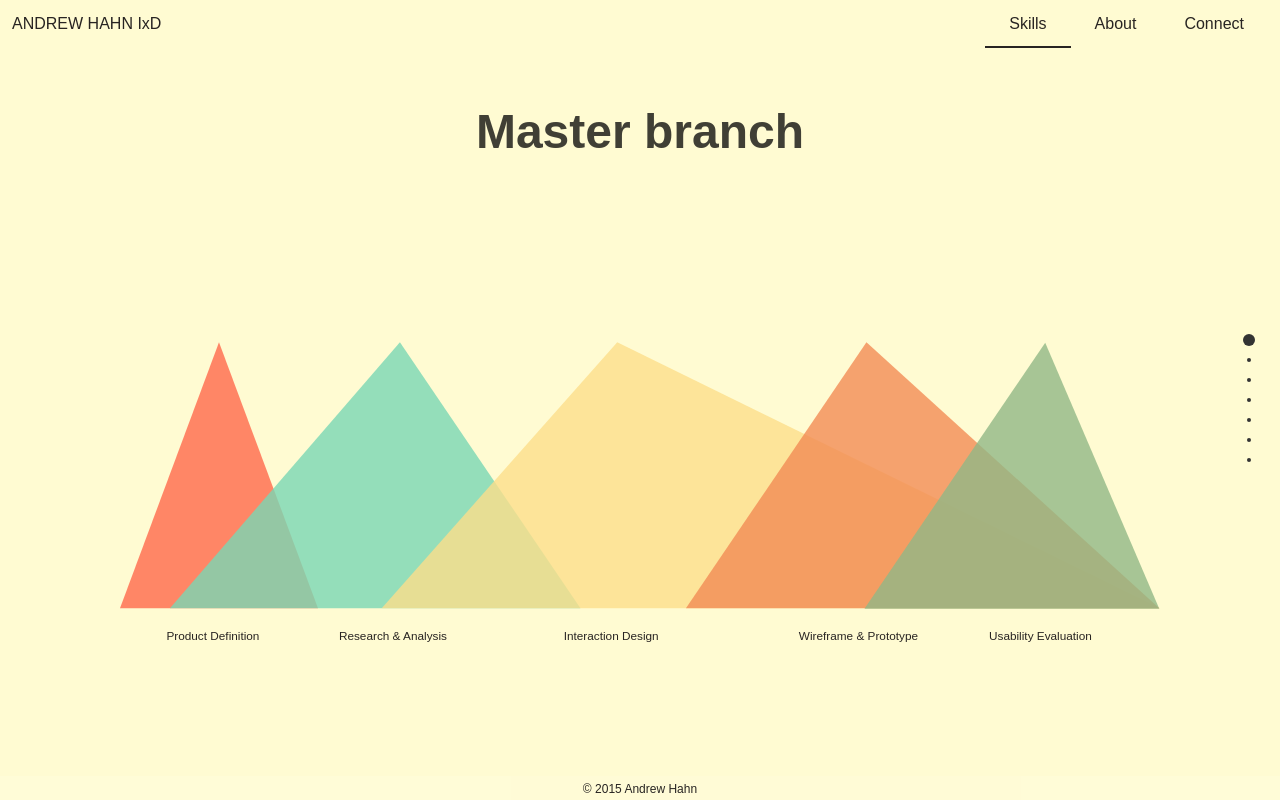
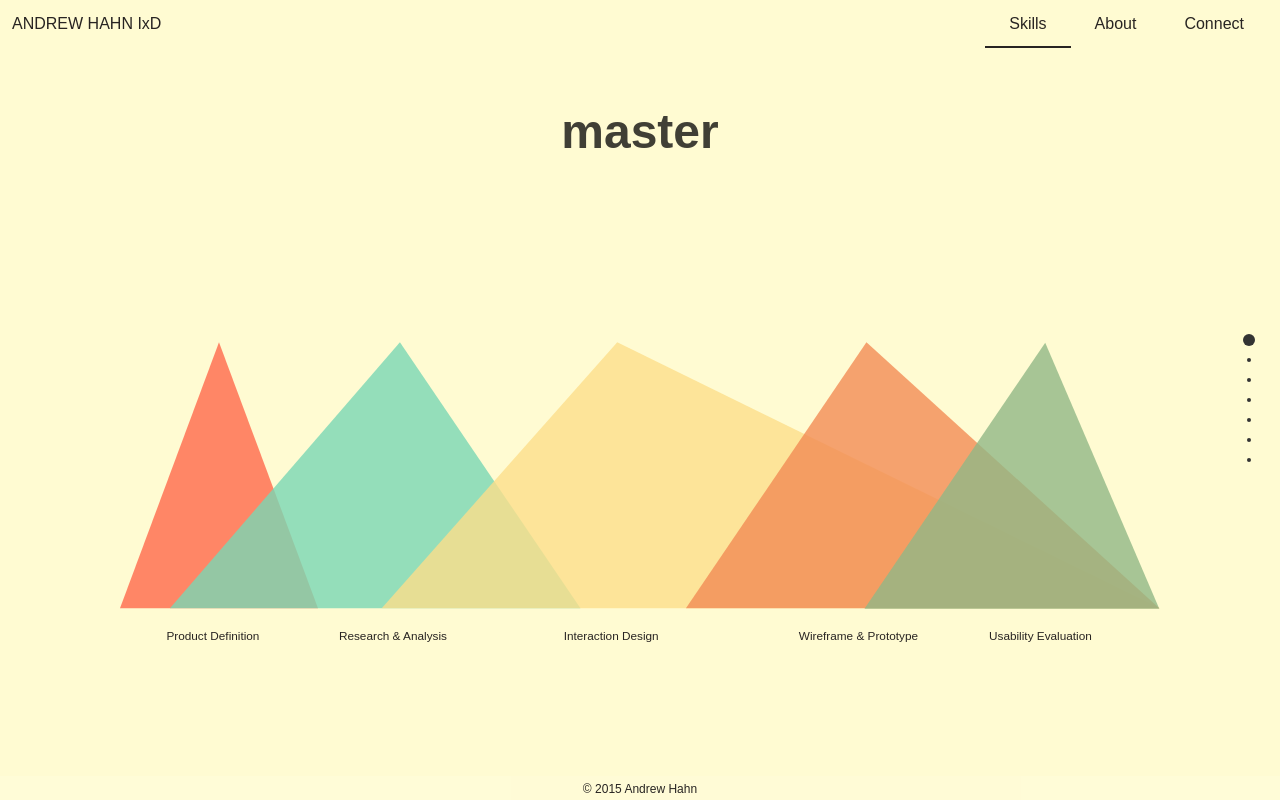
Before and after one commit to Hahndrew/portfolio2, a website: page home.html in a window 1280 px wide. Drawn offline with nearby package versions, Linux system fonts and the light colour scheme; a web font is replaced by a local one.

Commit message:
branching

```diff
--- a/home.html
+++ b/home.html
@@ -64,7 +64,7 @@
 	<!-- Section 1 : Design Process ************************* -->
 	<!-- **************************************************** -->
 	<div class="section designProcess fadeIn">
-		<h1 id="designProcessPageTitle">Master branch</h1>
+		<h1 id="designProcessPageTitle">master</h1>
 		<figure>
 			<!-- <img src="images/charts/design-process-chart.png" alt="Design Process Chart"> -->
 
```
